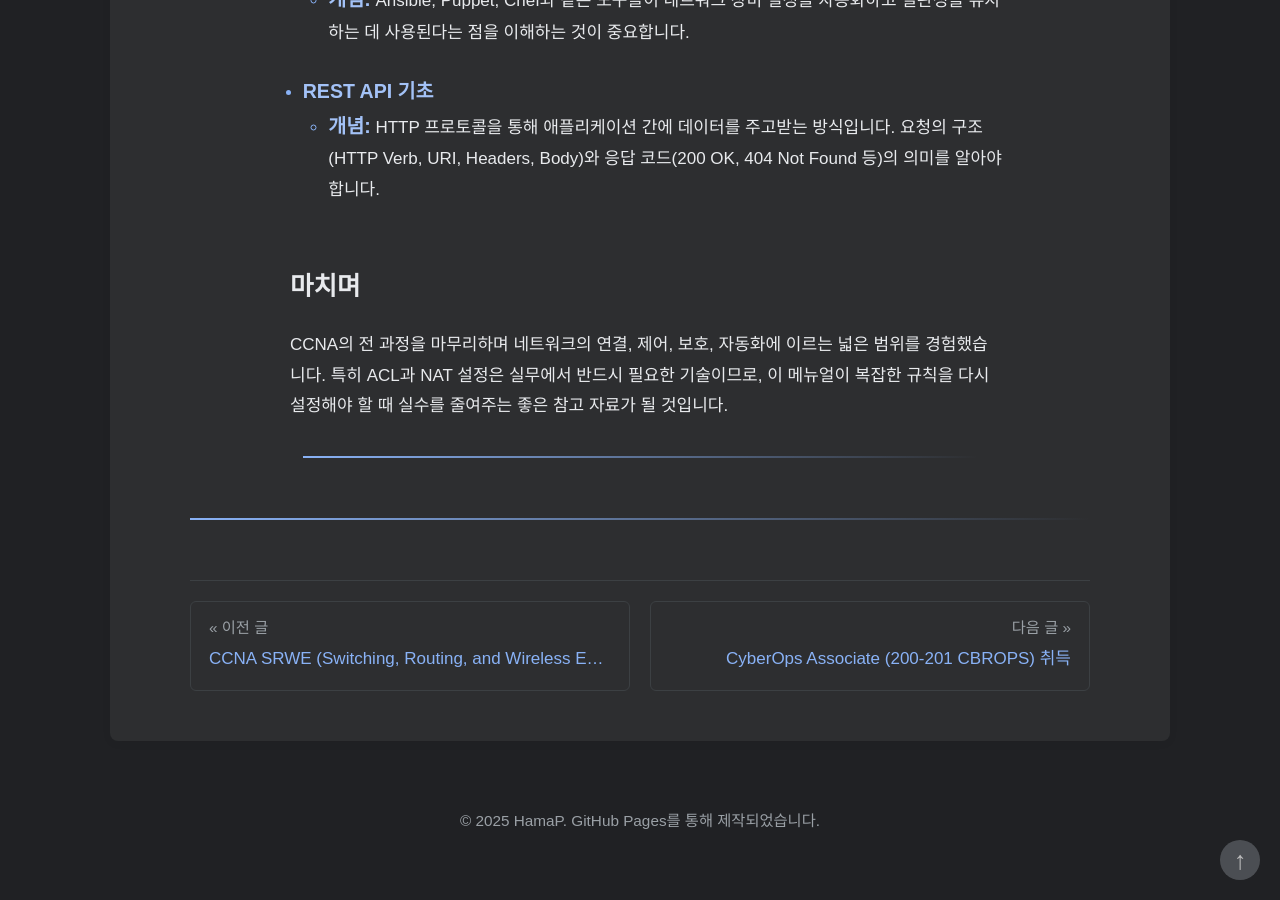
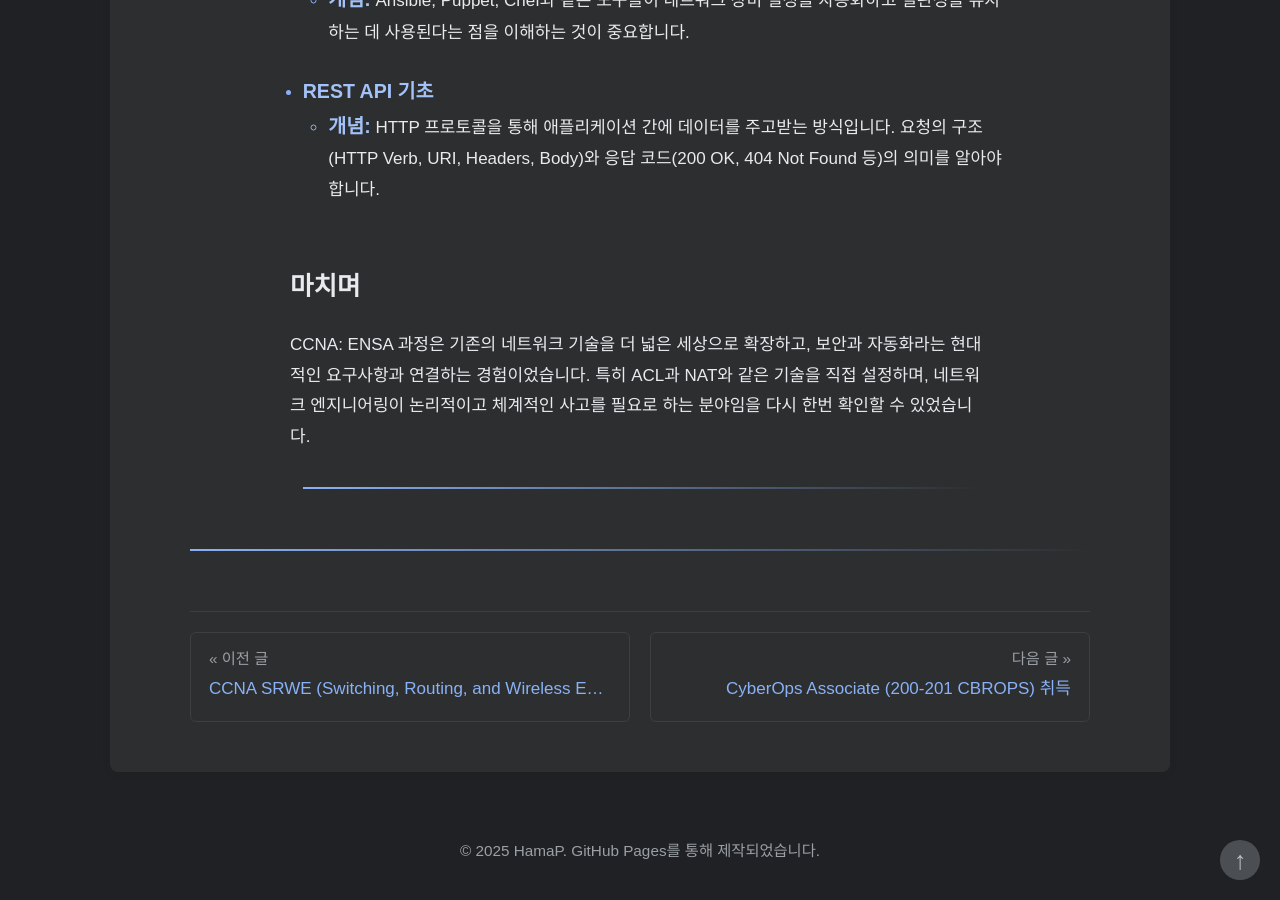
Before and after one commit to HamaP0/HamaP0.github.io, a Jekyll site: the page built from _posts/자격증/2025-07-26-CCNA3_ENSA.md, in a window 1280 px wide and 900 px high, scrolled down 2284 px. Built offline with Jekyll 4.4.1, drawn with Linux system fonts in a browser that asks for light colours; some web fonts are replaced.

Commit message:
Update 2025-07-26-CCNA3_ENSA.md

```diff
--- a/_posts/자격증/2025-07-26-CCNA3_ENSA.md
+++ b/_posts/자격증/2025-07-26-CCNA3_ENSA.md
@@ -60,7 +60,7 @@ Cisco의 CCNA ENSA (Enterprise Networking, Security, and Automation) 과정을
 
 ## 마치며
 
-CCNA의 전 과정을 마무리하며 네트워크의 연결, 제어, 보호, 자동화에 이르는 넓은 범위를 경험했습니다. 특히 ACL과 NAT 설정은 실무에서 반드시 필요한 기술이므로, 이 메뉴얼이 복잡한 규칙을 다시 설정해야 할 때 실수를 줄여주는 좋은 참고 자료가 될 것입니다.
+CCNA: ENSA 과정은 기존의 네트워크 기술을 더 넓은 세상으로 확장하고, 보안과 자동화라는 현대적인 요구사항과 연결하는 경험이었습니다. 특히 ACL과 NAT와 같은 기술을 직접 설정하며, 네트워크 엔지니어링이 논리적이고 체계적인 사고를 필요로 하는 분야임을 다시 한번 확인할 수 있었습니다.
 
 
 <hr class="short-rule">
```
